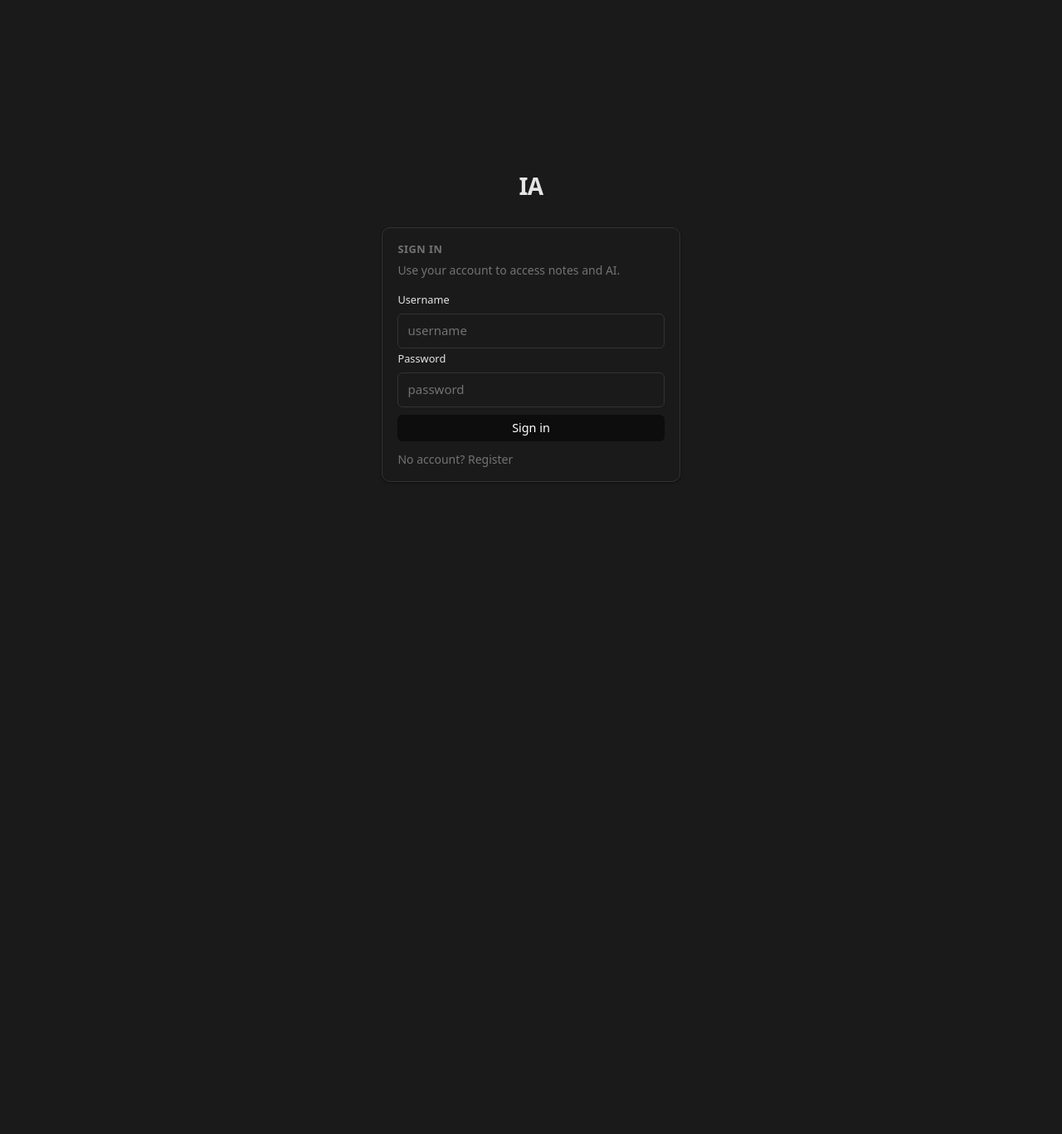
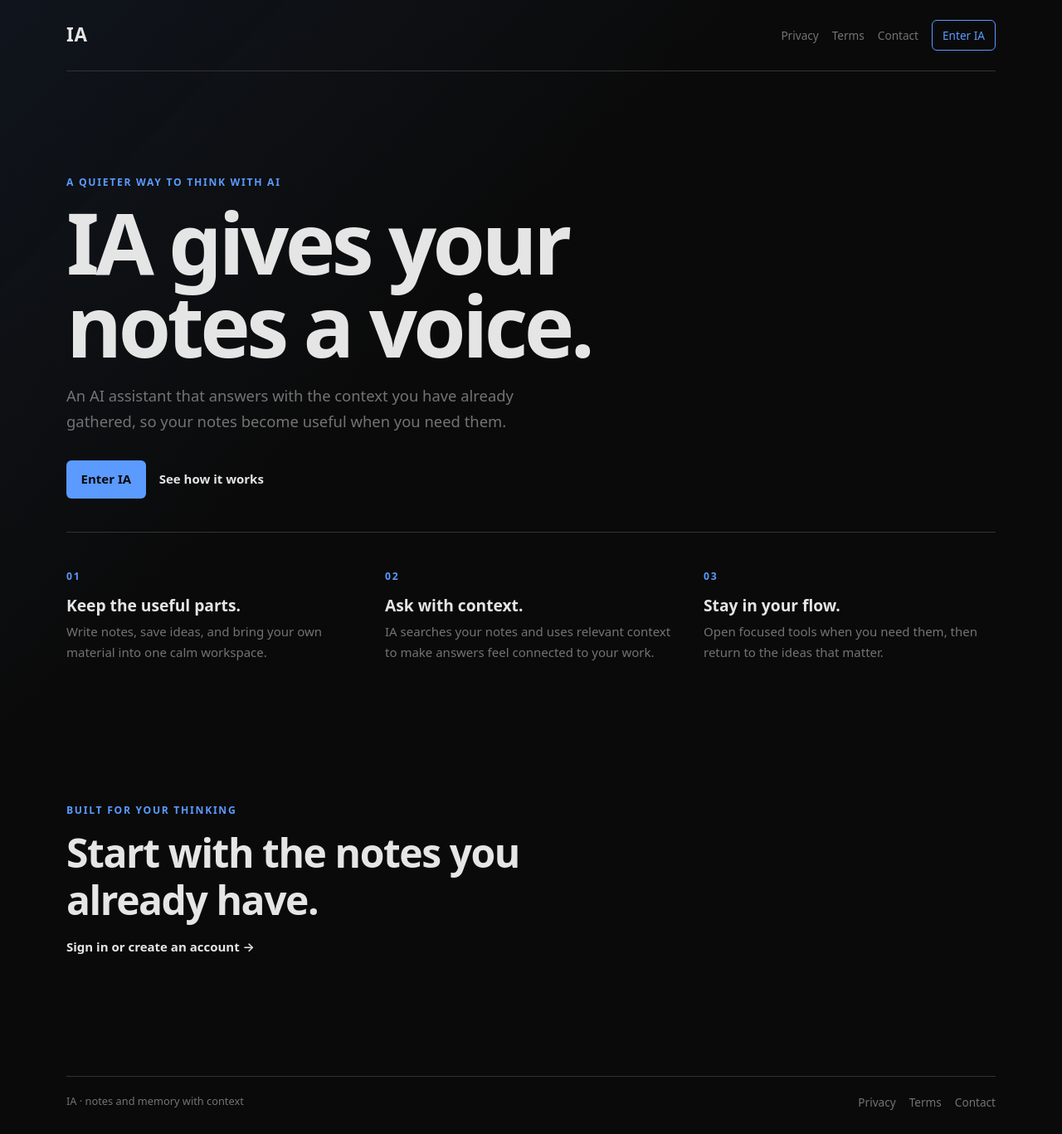
Before and after one commit to caingletaouievyv/IA-Public, a React (Vite) app in the folder frontend/: page / in a window 1280 px wide. Shown: the whole page at 83% size. Before the commit the page ends 800 px from the top, so only its background shows below. Built offline with nearby package versions, Linux system fonts and the light colour scheme.

Commit message:
feat: add public site foundation

```diff
--- a/frontend/src/App.jsx
+++ b/frontend/src/App.jsx
@@ -10,11 +10,13 @@ import Notes from "./components/Notes";
 import History from "./components/History";
 import DebugContext from "./components/DebugContext";
 import Settings from "./components/Settings";
+import PublicSite from "./components/PublicSite";
 
 const FLOAT_OFFSET = 32;
 const UNAUTH_EVENT = "ia:unauthorized";
 const FLOAT_MIN_WIDTH = 280;
 const FLOAT_MIN_HEIGHT = 200;
+const PUBLIC_PATHS = new Set(["/", "/privacy", "/terms", "/contact"]);
 
 function newFloatId() {
   return crypto.randomUUID ? crypto.randomUUID() : `float-${Date.now()}`;
@@ -69,6 +71,11 @@ export default function App() {
     window.addEventListener(UNAUTH_EVENT, onUnauth);
     return () => window.removeEventListener(UNAUTH_EVENT, onUnauth);
   }, []);
+
+  const path = window.location.pathname.replace(/\/$/, "") || "/";
+  if (PUBLIC_PATHS.has(path) && (path !== "/" || !token)) {
+    return <PublicSite path={path} />;
+  }
 
   if (!token) {
     return <Login onLogin={setAuthToken} />;
--- /dev/null
+++ b/frontend/src/components/PublicSite.jsx
@@ -0,0 +1,132 @@
+// IA/frontend/src/components/PublicSite.jsx
+// Public landing and informational pages; no API or authentication required.
+
+const pages = {
+  "/privacy": {
+    eyebrow: "Privacy",
+    title: "Your notes stay yours.",
+    intro: "IA is built around personal notes and private context. The service uses your account to scope notes, settings, and AI requests to you.",
+    sections: [
+      ["Data we store", "Account details, notes, settings, and credit ledger entries are stored to provide the service."],
+      ["AI context", "When you ask a question, IA can use the notes and context you choose or that match your request."],
+      ["Your control", "You can manage your notes and account through the app. Do not add sensitive information unless you are comfortable storing it in this deployment."],
+    ],
+  },
+  "/terms": {
+    eyebrow: "Terms",
+    title: "Use IA thoughtfully.",
+    intro: "IA is a personal productivity tool for organizing notes and asking questions with context.",
+    sections: [
+      ["Acceptable use", "Use the service lawfully and do not attempt to access another person's account, notes, or data."],
+      ["AI output", "AI responses can be incomplete or inaccurate. Review important information before relying on it."],
+      ["Availability", "This public deployment is provided as-is and may change, be interrupted, or be unavailable while the service evolves."],
+    ],
+  },
+  "/contact": {
+    eyebrow: "Contact",
+    title: "Have a question about IA?",
+    intro: "This early public site does not include a contact form yet. Support and privacy requests will be handled through the contact channel provided with the deployment.",
+    sections: [
+      ["Product feedback", "Share what would make asking with your notes more useful in your workflow."],
+      ["Privacy requests", "Include enough detail to identify your account, but never send your password or authentication token."],
+      ["Before launch", "Replace this placeholder guidance with a monitored support address before inviting public users."],
+    ],
+  },
+};
+
+function PublicHeader() {
+  return (
+    <header className="public-header">
+      <a className="public-brand" href="/" aria-label="IA home">IA</a>
+      <nav className="public-nav" aria-label="Public navigation">
+        <a href="/privacy">Privacy</a>
+        <a href="/terms">Terms</a>
+        <a href="/contact">Contact</a>
+        <a className="public-nav__app" href="/app">Enter IA</a>
+      </nav>
+    </header>
+  );
+}
+
+function PublicFooter() {
+  return (
+    <footer className="public-footer">
+      <span>IA · notes and memory with context</span>
+      <nav aria-label="Footer navigation">
+        <a href="/privacy">Privacy</a>
+        <a href="/terms">Terms</a>
+        <a href="/contact">Contact</a>
+      </nav>
+    </footer>
+  );
+}
+
+function LandingPage() {
+  return (
+    <main className="public-landing">
+      <section className="public-hero">
+        <p className="public-kicker">A quieter way to think with AI</p>
+        <h1>IA gives your notes a voice.</h1>
+        <p className="public-hero__copy">
+          An AI assistant that answers with the context you have already gathered, so your notes become useful when you need them.
+        </p>
+        <div className="public-hero__actions">
+          <a className="public-cta" href="/app">Enter IA</a>
+          <a className="public-text-link" href="#how-it-works">See how it works</a>
+        </div>
+      </section>
+
+      <section id="how-it-works" className="public-section public-section--grid">
+        <article>
+          <span className="public-index">01</span>
+          <h2>Keep the useful parts.</h2>
+          <p>Write notes, save ideas, and bring your own material into one calm workspace.</p>
+        </article>
+        <article>
+          <span className="public-index">02</span>
+          <h2>Ask with context.</h2>
+          <p>IA searches your notes and uses relevant context to make answers feel connected to your work.</p>
+        </article>
+        <article>
+          <span className="public-index">03</span>
+          <h2>Stay in your flow.</h2>
+          <p>Open focused tools when you need them, then return to the ideas that matter.</p>
+        </article>
+      </section>
+
+      <section className="public-callout">
+        <p className="public-kicker">Built for your thinking</p>
+        <h2>Start with the notes you already have.</h2>
+        <a className="public-text-link" href="/app">Sign in or create an account <span aria-hidden="true">→</span></a>
+      </section>
+    </main>
+  );
+}
+
+function InformationPage({ page }) {
+  return (
+    <main className="public-information">
+      <p className="public-kicker">{page.eyebrow}</p>
+      <h1>{page.title}</h1>
+      <p className="public-information__intro">{page.intro}</p>
+      <div className="public-information__sections">
+        {page.sections.map(([title, copy]) => (
+          <section key={title}>
+            <h2>{title}</h2>
+            <p>{copy}</p>
+          </section>
+        ))}
+      </div>
+    </main>
+  );
+}
+
+export default function PublicSite({ path }) {
+  return (
+    <div className="public-site">
+      <PublicHeader />
+      {path === "/" ? <LandingPage /> : <InformationPage page={pages[path] || pages["/contact"]} />}
+      <PublicFooter />
+    </div>
+  );
+}
--- a/frontend/src/index.css
+++ b/frontend/src/index.css
@@ -52,6 +52,216 @@ body {
   min-height: 100vh;
 }
 
+/* Public pages share the dark system but stay separate from the authenticated shell. */
+.public-site {
+  min-height: 100vh;
+  background: linear-gradient(135deg, rgba(91, 154, 255, 0.08), transparent 35%), var(--bg);
+  color: var(--text);
+}
+.public-header,
+.public-landing,
+.public-information,
+.public-footer {
+  width: min(1120px, calc(100% - 2.5rem));
+  margin: 0 auto;
+}
+.public-header {
+  display: flex;
+  align-items: center;
+  justify-content: space-between;
+  gap: 1rem;
+  padding: 1.5rem 0;
+  border-bottom: 1px solid var(--border);
+}
+.public-brand {
+  color: var(--text);
+  font-size: 1.4rem;
+  font-weight: 750;
+  letter-spacing: 0.04em;
+}
+.public-nav,
+.public-footer nav {
+  display: flex;
+  align-items: center;
+  gap: 1rem;
+  flex-wrap: wrap;
+}
+.public-nav a,
+.public-footer a {
+  color: var(--text-muted);
+  font-size: 0.85rem;
+}
+.public-nav a:hover,
+.public-footer a:hover {
+  color: var(--text);
+}
+.public-nav__app {
+  padding: 0.45rem 0.75rem;
+  border: 1px solid var(--accent);
+  border-radius: var(--radius-sm);
+  color: var(--accent) !important;
+}
+.public-nav__app:hover {
+  background: rgba(91, 154, 255, 0.12);
+}
+.public-landing {
+  padding: 7rem 0 4rem;
+}
+.public-hero {
+  max-width: 760px;
+  min-height: 430px;
+}
+.public-kicker,
+.public-index {
+  color: var(--accent);
+  font-size: 0.76rem;
+  font-weight: 700;
+  letter-spacing: 0.14em;
+  text-transform: uppercase;
+}
+.public-hero h1,
+.public-information h1 {
+  max-width: 760px;
+  margin: 0.75rem 0 1.25rem;
+  font-size: clamp(3rem, 8vw, 6.8rem);
+  line-height: 0.98;
+  letter-spacing: -0.045em;
+}
+.public-hero__copy {
+  max-width: 580px;
+  margin: 0;
+  color: var(--text-muted);
+  font-size: 1.15rem;
+  line-height: 1.65;
+}
+.public-hero__actions {
+  display: flex;
+  align-items: center;
+  gap: 1rem;
+  flex-wrap: wrap;
+  margin-top: 2rem;
+}
+.public-cta {
+  display: inline-flex;
+  align-items: center;
+  min-height: 2.7rem;
+  padding: 0.7rem 1.1rem;
+  border-radius: var(--radius-sm);
+  background: var(--accent);
+  color: var(--bg);
+  font-weight: 700;
+}
+.public-cta:hover {
+  background: var(--accent-hover);
+  color: var(--bg);
+}
+.public-text-link {
+  color: var(--text);
+  font-weight: 600;
+}
+.public-text-link:hover {
+  color: var(--accent-hover);
+}
+.public-section {
+  border-top: 1px solid var(--border);
+}
+.public-section--grid {
+  display: grid;
+  grid-template-columns: repeat(3, 1fr);
+  gap: 2rem;
+  padding: 2.5rem 0 4rem;
+}
+.public-section article {
+  min-height: 170px;
+}
+.public-section h2,
+.public-callout h2,
+.public-information__sections h2 {
+  margin: 0.8rem 0 0.55rem;
+  font-size: 1.2rem;
+  line-height: 1.2;
+}
+.public-section p,
+.public-information__sections p {
+  margin: 0;
+  color: var(--text-muted);
+  line-height: 1.65;
+}
+.public-callout {
+  max-width: 700px;
+  padding: 2.5rem 0 5rem;
+}
+.public-callout h2 {
+  margin: 0.5rem 0 1rem;
+  font-size: clamp(1.8rem, 4vw, 3rem);
+  letter-spacing: -0.03em;
+}
+.public-information {
+  padding: 6rem 0 7rem;
+}
+.public-information h1 {
+  font-size: clamp(2.8rem, 7vw, 5.8rem);
+}
+.public-information__intro {
+  max-width: 650px;
+  color: var(--text-muted);
+  font-size: 1.1rem;
+  line-height: 1.65;
+}
+.public-information__sections {
+  display: grid;
+  grid-template-columns: repeat(3, 1fr);
+  gap: 2rem;
+  margin-top: 4rem;
+  padding-top: 1.5rem;
+  border-top: 1px solid var(--border);
+}
+.public-information__sections section {
+  min-height: 150px;
+}
+.public-footer {
+  display: flex;
+  justify-content: space-between;
+  gap: 1rem;
+  padding: 1.25rem 0 1.75rem;
+  border-top: 1px solid var(--border);
+  color: var(--text-muted);
+  font-size: 0.8rem;
+}
+
+@media (max-width: 700px) {
+  .public-header,
+  .public-landing,
+  .public-information,
+  .public-footer {
+    width: min(100% - 2rem, 1120px);
+  }
+  .public-header {
+    align-items: flex-start;
+    flex-direction: column;
+  }
+  .public-landing {
+    padding-top: 4.5rem;
+  }
+  .public-hero {
+    min-height: 0;
+    padding-bottom: 5rem;
+  }
+  .public-section--grid,
+  .public-information__sections {
+    grid-template-columns: 1fr;
+    gap: 1.5rem;
+  }
+  .public-section article,
+  .public-information__sections section {
+    min-height: 0;
+  }
+  .public-footer {
+    align-items: flex-start;
+    flex-direction: column;
+  }
+}
+
 /* Header — consistent spacing, accessible focus (docs/ui.md) */
 .app-header {
   margin-bottom: 1.5rem;
```
Also changed, not shown: 4 other files (tests, documents, lock files or other folders).
